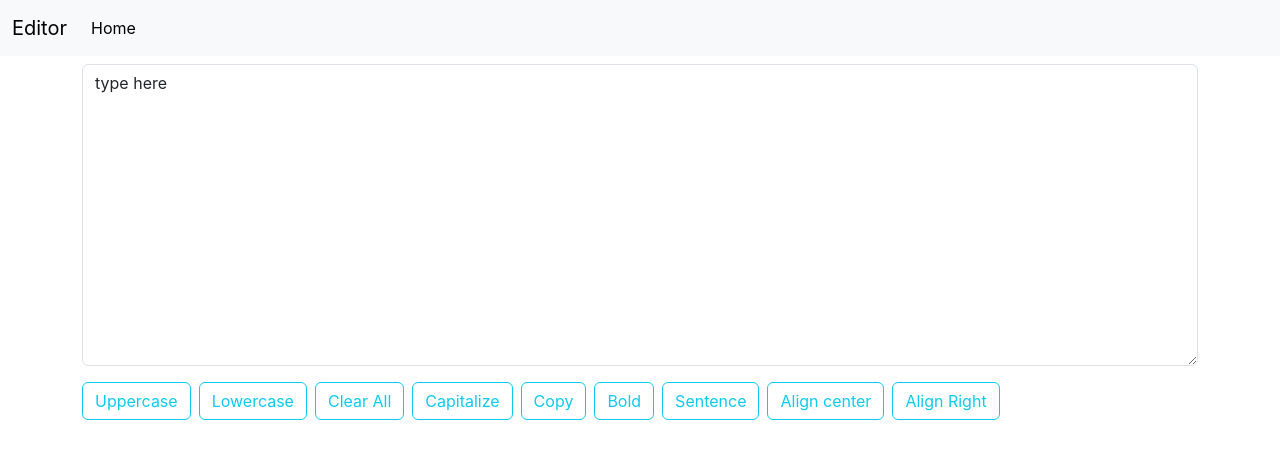
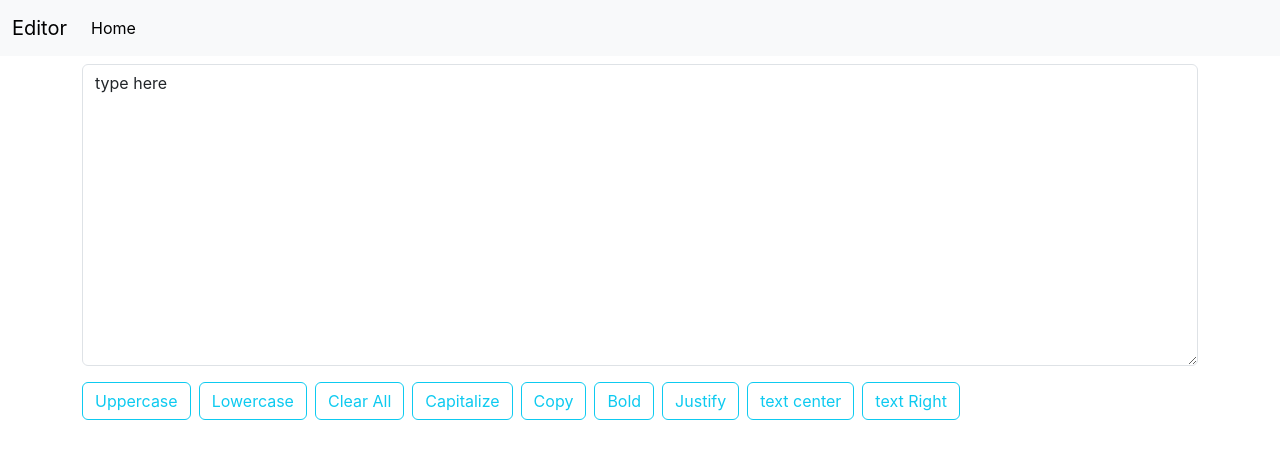
Before and after one commit to Tushar-git6612/UserFace, a React (Create React App) app: page / in a window 1280 px wide. Shown: the top 458 px of the page. Built offline with nearby package versions, Linux system fonts and the light colour scheme.

Commit message:
create Login.jsx replace justify text right text left

```diff
--- a/src/Components/Myeditor.jsx
+++ b/src/Components/Myeditor.jsx
@@ -162,7 +162,7 @@ export default class Myeditor extends Component {
                 onClick={this.sentenceCase}
                 className="btn btn-outline-info"
               >
-                Sentence
+                Justify
               </button>
             </div>
             <div className="d-inline me-2">
@@ -172,7 +172,7 @@ export default class Myeditor extends Component {
                 onClick={this.textCenter}
                 className="btn btn-outline-info"
               >
-                Align center
+                text center
               </button>
             </div>
             <div className="d-inline me-2">
@@ -182,7 +182,7 @@ export default class Myeditor extends Component {
                 onClick={this.textRight}
                 className="btn btn-outline-info"
               >
-                Align Right
+                text Right
               </button>
             </div>
           </div>
```
Also changed, not shown: src/Components/Login.jsx (added, +9 -0 lines), 1 other file (tests, documents, lock files or other folders).
